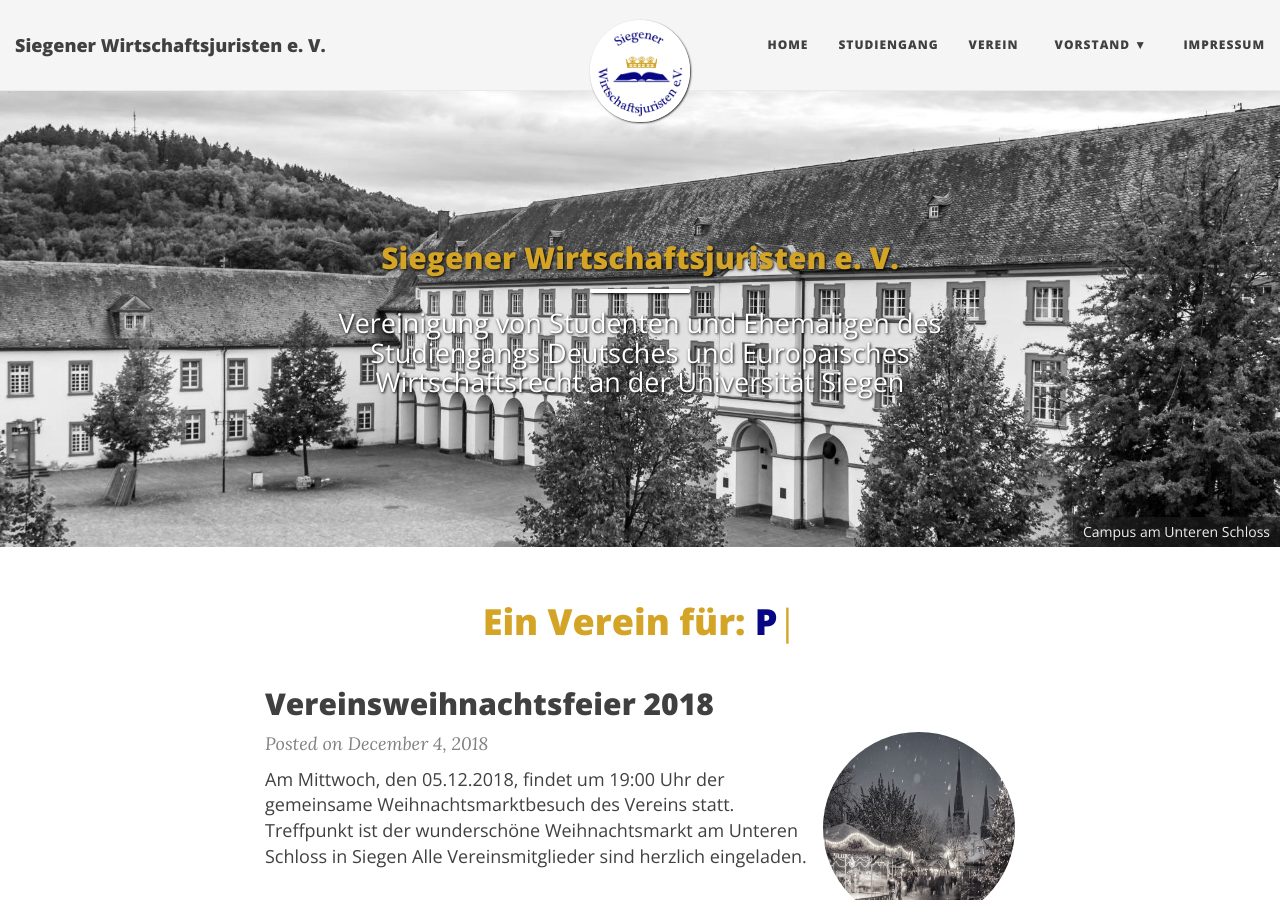
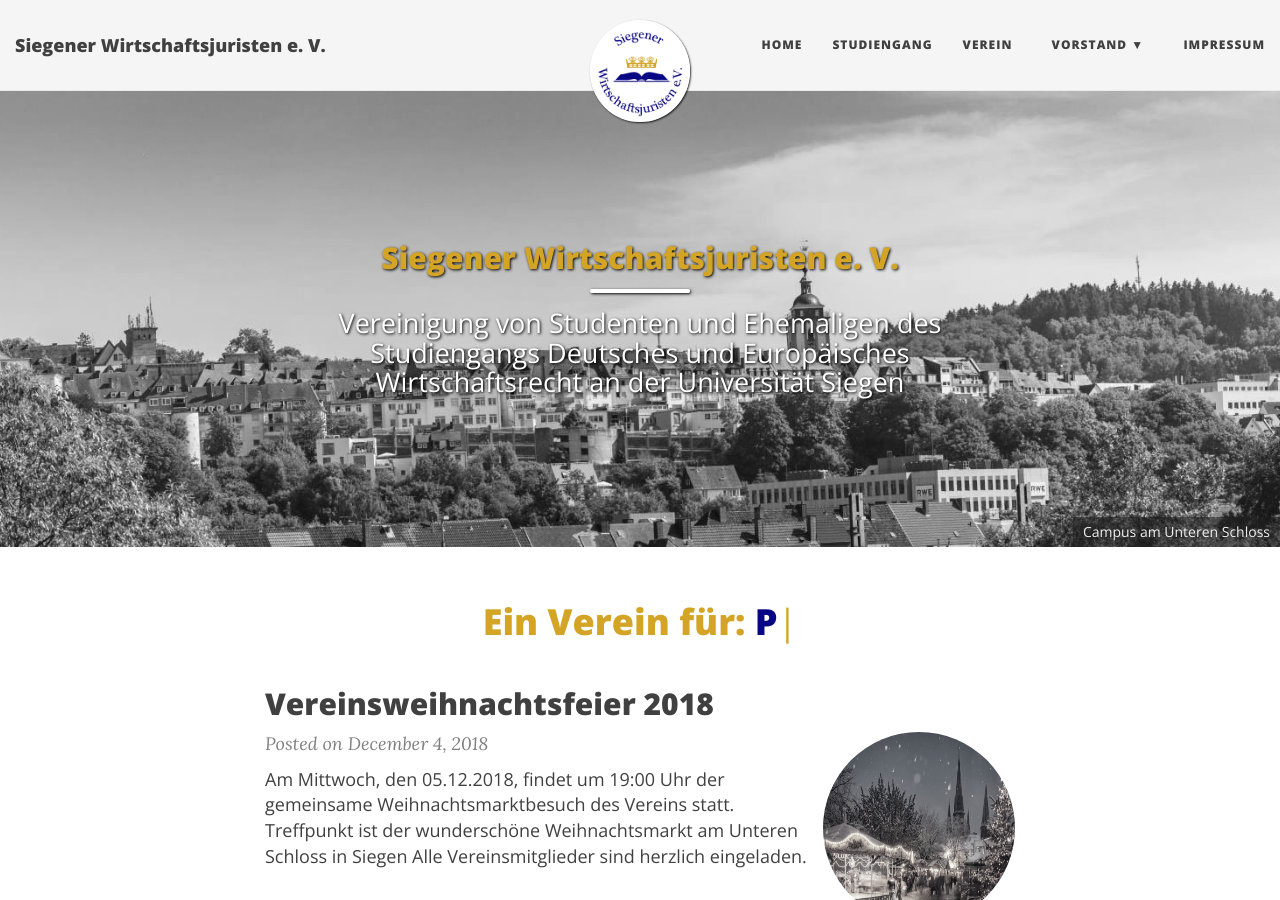
Before and after one commit to dewrs/dewrs.github.io, a Jekyll site: the page built from index.html, in a window 1280 px wide and 900 px high. Built offline with Jekyll 4.4.1, drawn with Linux system fonts in a browser that asks for light colours; nearby versions of some CDN libraries; the list of posts is cut into pages by our own code.

Commit message:
Update index.html

```diff
--- a/index.html
+++ b/index.html
@@ -4,7 +4,7 @@
 subtitle: Vereinigung von Studenten und Ehemaligen des Studiengangs Deutsches und Europäisches Wirtschaftsrecht an der Universität Siegen
 use-site-title: true
 bigimg:
-- "/img/schloss.jpg" : "Campus am Unteren Schloss"
+- "/img/siegen_bw.jpg" : "Campus am Unteren Schloss"
 ---
 
 <!-- Typed.js -->
```
